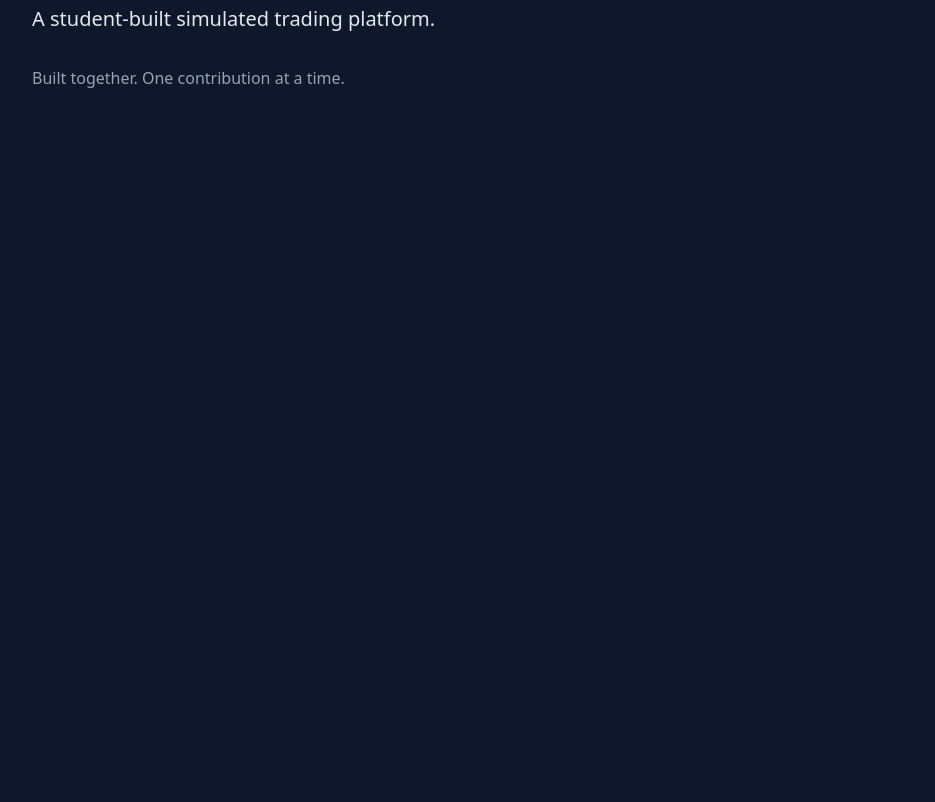
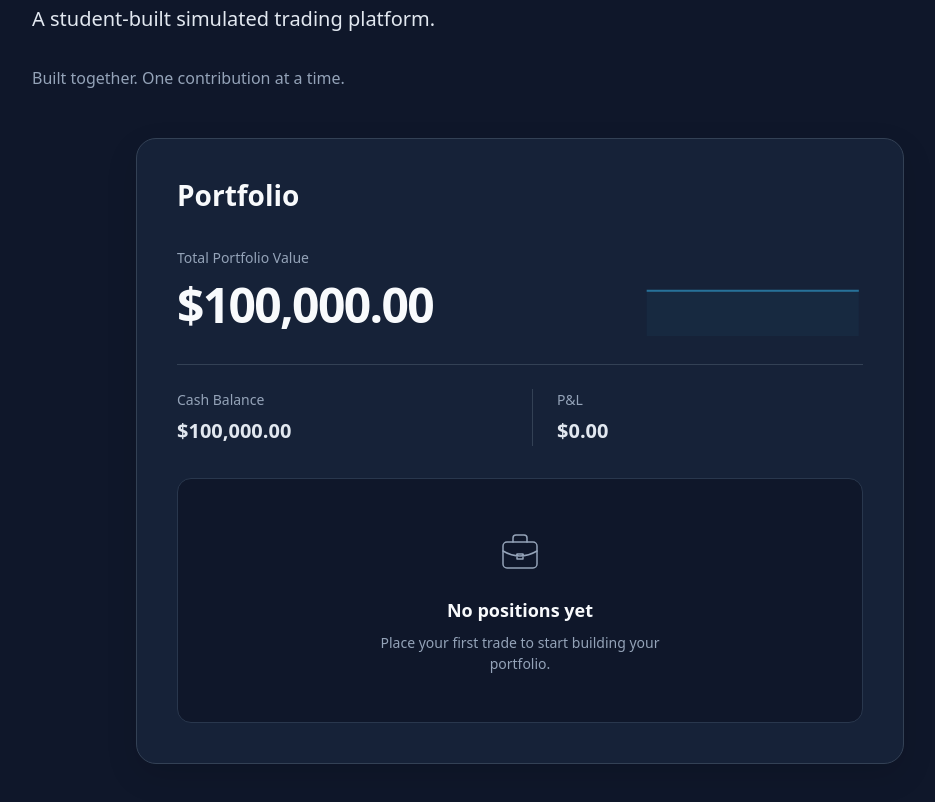
Before and after one commit to co-rtex/tradegrid, a React (Vite) app in the folder frontend/: page / in a window 1280 px wide. Shown: the part 360-1162 px from the top of the page, without its empty margins (120-1055 px from the left). Before the commit the page ends 800 px from the top, so only its background shows below. Built offline with nearby package versions, Linux system fonts and the light colour scheme.

Commit message:
Portfolio card created (#23)
* Portfolio card created

* Show flat portfolio chart for 0 P&L

* Fix portfolio summary placement in app shell

* Remove unused root package lock

---------

Co-authored-by: Olivia Ruby <olivia.ruby65@gmail.com>

```diff
--- a/frontend/src/App.tsx
+++ b/frontend/src/App.tsx
@@ -1,6 +1,7 @@
 import { useState } from 'react'
 import TopNavigation, { type NavigationItem } from './components/TopNavigation'
 import './App.css'
+import PortfolioSummary from './components/PortfolioSummary'
 
 function App() {
   const [activeItem, setActiveItem] = useState<NavigationItem>('Dashboard')
@@ -15,6 +16,7 @@ function App() {
           A student-built simulated trading platform.
         </p>
         <p className="app-status">Built together. One contribution at a time.</p>
+        <PortfolioSummary />
       </main>
     </>
   )
--- /dev/null
+++ b/frontend/src/components/PortfolioSummary.css
@@ -0,0 +1,130 @@
+.portfolio-summary {
+  width: 100%;
+  max-width: 48rem;
+  margin: 3rem auto 0;
+  padding: clamp(1.25rem, 4vw, 2.5rem);
+  background: #162238;
+  border: 1px solid #334155;
+  border-radius: 20px;
+  box-shadow: 0 12px 32px rgb(0 0 0 / 12%);
+}
+
+.portfolio-heading {
+  margin: 0 0 2rem;
+  color: #f8fafc;
+  font-size: 1.75rem;
+  line-height: 1.2;
+}
+
+.portfolio-total {
+  display: flex;
+  align-items: center;
+  justify-content: space-between;
+  gap: 1rem;
+  padding-bottom: 1.75rem;
+  border-bottom: 1px solid #334155;
+}
+
+.portfolio-label {
+  margin: 0;
+  color: #94a3b8;
+  font-size: 0.875rem;
+}
+
+.portfolio-value {
+  margin: 0.5rem 0 0;
+  color: #f8fafc;
+  font-size: clamp(1.75rem, 6vw, 3rem);
+  font-weight: 700;
+  line-height: 1.2;
+  letter-spacing: -0.035em;
+  font-variant-numeric: tabular-nums;
+}
+
+.portfolio-chart {
+  width: 32%;
+  max-width: 15rem;
+  flex-shrink: 0;
+}
+
+.portfolio-chart-line {
+  fill: none;
+  stroke: #38bdf8;
+  stroke-width: 2;
+  opacity: 0.5;
+}
+
+.portfolio-chart-fill {
+  fill: #38bdf8;
+  opacity: 0.04;
+}
+
+.portfolio-metrics {
+  display: grid;
+  grid-template-columns: 1fr 1fr;
+  gap: 1.5rem;
+  margin: 1.5rem 0 2rem;
+}
+
+.portfolio-metrics > div + div {
+  padding-left: 1.5rem;
+  border-left: 1px solid #334155;
+}
+
+.portfolio-metrics dd {
+  margin: 0.375rem 0 0;
+  color: #e2e8f0;
+  font-size: 1.25rem;
+  font-weight: 600;
+  font-variant-numeric: tabular-nums;
+}
+
+.portfolio-empty {
+  padding: 3rem 1rem;
+  text-align: center;
+  background: #0f172a;
+  border: 1px solid #29374d;
+  border-radius: 14px;
+}
+
+.portfolio-icon {
+  width: 3rem;
+  height: 3rem;
+  color: #94a3b8;
+}
+
+.portfolio-empty h3 {
+  margin: 1rem 0 0.5rem;
+  color: #f8fafc;
+  font-size: 1.125rem;
+}
+
+.portfolio-empty p {
+  max-width: 21rem;
+  margin: 0 auto;
+  color: #94a3b8;
+  font-size: 0.875rem;
+}
+
+@media (max-width: 480px) {
+  .portfolio-total {
+    flex-direction: column;
+    align-items: flex-start;
+  }
+
+  .portfolio-chart {
+    width: 45%;
+    align-self: flex-end;
+  }
+
+  .portfolio-metrics {
+    grid-template-columns: 1fr;
+    gap: 1rem;
+  }
+
+  .portfolio-metrics > div + div {
+    padding: 1rem 0 0;
+    border-left: 0;
+    border-top: 1px solid #334155;
+  }
+}
--- /dev/null
+++ b/frontend/src/components/PortfolioSummary.tsx
@@ -0,0 +1,57 @@
+import './PortfolioSummary.css'
+
+const portfolio = {
+  cashBalance: 100000,
+  totalValue: 100000,
+  profitLoss: 0,
+  positions: [],
+}
+
+const currency = new Intl.NumberFormat('en-US', {
+  style: 'currency',
+  currency: 'USD',
+})
+
+function PortfolioSummary() {
+  return (
+    <section className="portfolio-summary" aria-label="Portfolio summary">
+      <h2 className="portfolio-heading">Portfolio</h2>
+
+      <div className="portfolio-total">
+        <div>
+          <p className="portfolio-label">Total Portfolio Value</p>
+          <p className="portfolio-value">{currency.format(portfolio.totalValue)}</p>
+        </div>
+        <svg className="portfolio-chart" viewBox="0 0 240 100" aria-hidden="true" focusable="false">
+          {/* Flat while P&L is zero; a performance curve needs historical values. */}
+          <path className="portfolio-chart-fill" d="M4 50 H236 V100 H4 Z" />
+          <path className="portfolio-chart-line" d="M4 50 H236" />
+        </svg>
+      </div>
+
+      <dl className="portfolio-metrics">
+        <div>
+          <dt className="portfolio-label">Cash Balance</dt>
+          <dd>{currency.format(portfolio.cashBalance)}</dd>
+        </div>
+        <div>
+          <dt className="portfolio-label">P&amp;L</dt>
+          <dd>{currency.format(portfolio.profitLoss)}</dd>
+        </div>
+      </dl>
+
+      {portfolio.positions.length === 0 && (
+        <div className="portfolio-empty">
+          <svg className="portfolio-icon" viewBox="0 0 48 48" fill="none" stroke="currentColor" strokeWidth="1.5" strokeLinecap="round" strokeLinejoin="round" aria-hidden="true" focusable="false">
+            <rect x="7" y="15" width="34" height="26" rx="4" />
+            <path d="M17 15 V11 A3 3 0 0 1 20 8 H28 A3 3 0 0 1 31 11 V15 M7 24 Q24 34 41 24 M21 27 H27 V32 H21 Z" />
+          </svg>
+          <h3>No positions yet</h3>
+          <p>Place your first trade to start building your portfolio.</p>
+        </div>
+      )}
+    </section>
+  )
+}
+
+export default PortfolioSummary
```
